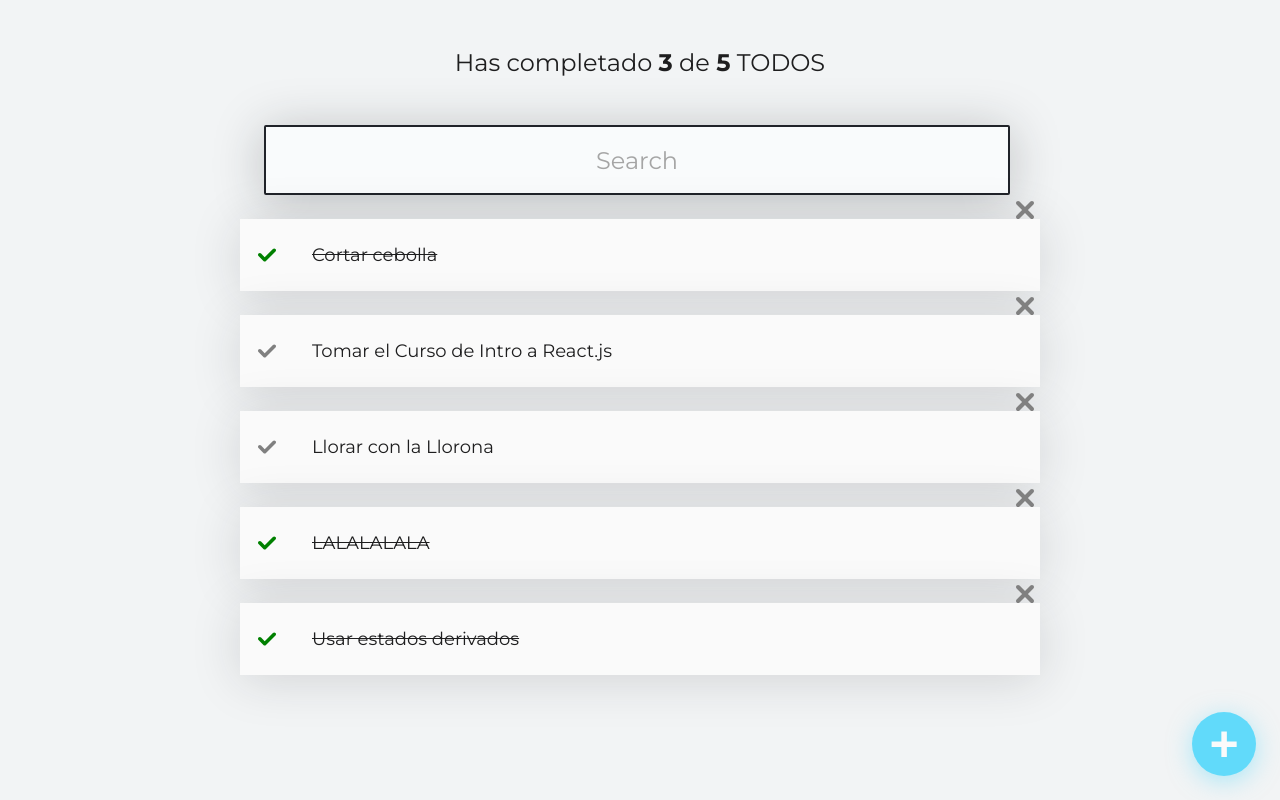
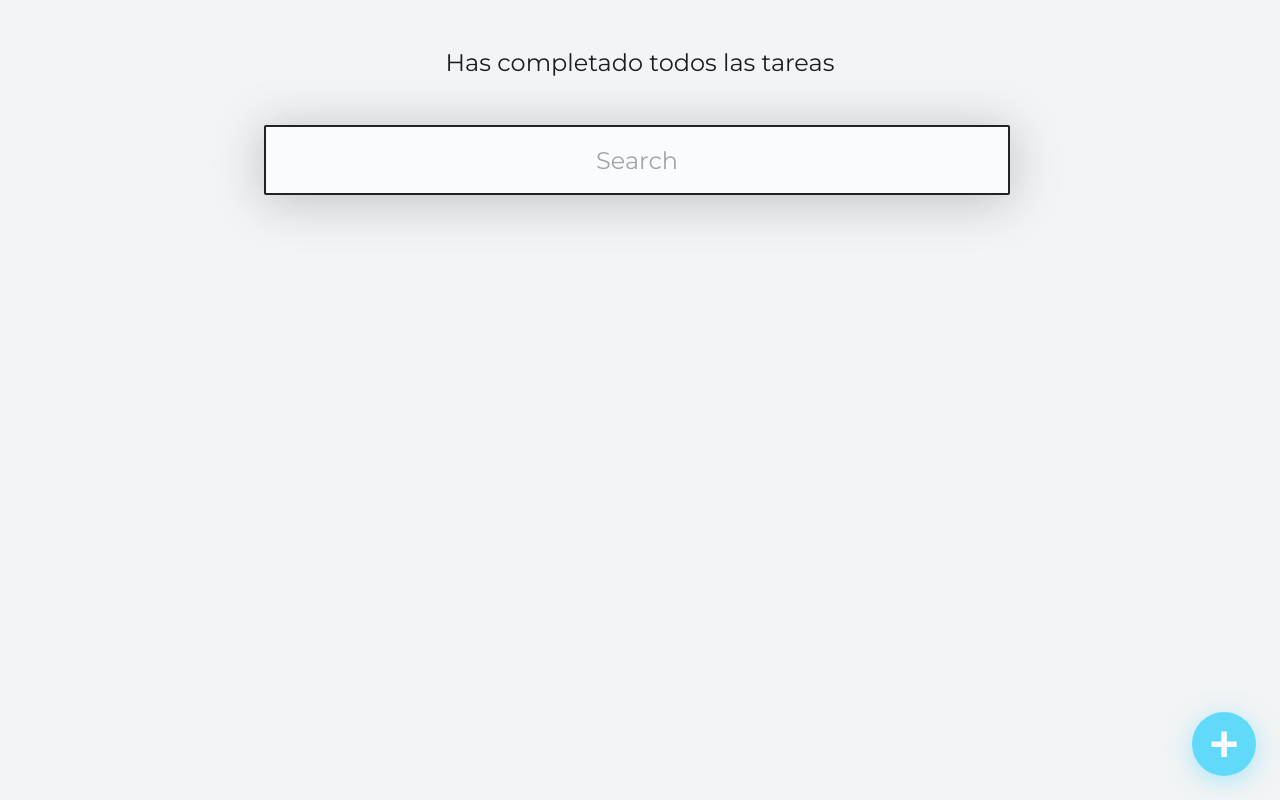
Before and after one commit to Emmanueloz/curso-react-intro, a React (Create React App) app: page / in a window 1280 px wide. Built offline with nearby package versions, Linux system fonts and the light colour scheme.

Commit message:
Local Storage con React.js

```diff
--- a/src/App.js
+++ b/src/App.js
@@ -5,7 +5,7 @@ import { TodoItem } from "./TodoItem";
 import { CreateTodoButton } from "./CreateTodoButton";
 import { useState } from "react";
 
-const defaultTodos = [
+/*const defaultTodos = [
   { text: "Cortar cebolla", completed: true },
   { text: "Tomar el Curso de Intro a React.js", completed: false },
   { text: "Llorar con la Llorona", completed: false },
@@ -13,8 +13,13 @@ const defaultTodos = [
   { text: "Usar estados derivados", completed: true },
 ];
 
+localStorage.setItem("TODOS_V1", JSON.stringify(defaultTodos));
+*/
+
 function App() {
-  const [todos, setTodos] = useState(defaultTodos);
+  const [todos, setTodos] = useState(
+    () => JSON.parse(localStorage.getItem("TODOS_V1")) || []
+  );
   const [searchValue, setSearchValue] = useState("");
 
   const completedTodos = todos.filter((todo) => !!todo.completed).length;
@@ -26,11 +31,16 @@ function App() {
     return todoText.includes(searchText);
   });
 
+  const saveTodos = (newTodos) => {
+    setTodos(newTodos);
+    localStorage.setItem("TODOS_V1", JSON.stringify(newTodos));
+  };
+
   const completeTodo = (text) => {
     const newTodos = [...todos];
     const todoIndex = newTodos.findIndex((todo) => todo.text === text);
     newTodos[todoIndex].completed = true;
-    setTodos(newTodos);
+    saveTodos(newTodos);
   };
 
   const deleteTodo = (text) => {
@@ -39,7 +49,7 @@ function App() {
 
     newTodos.splice(todoIndex, 1);
 
-    setTodos(newTodos);
+    saveTodos(newTodos);
   };
 
   return (
--- a/src/CompleteIcon.js
+++ b/src/CompleteIcon.js
@@ -3,7 +3,7 @@ import PropTypes from "prop-types";
 
 CompleteIcon.propTypes = {
   completed: PropTypes.bool.isRequired,
-  onComplete: PropTypes.bool.isRequired,
+  onComplete: PropTypes.func.isRequired,
 };
 
 function CompleteIcon({ completed, onComplete }) {
```
